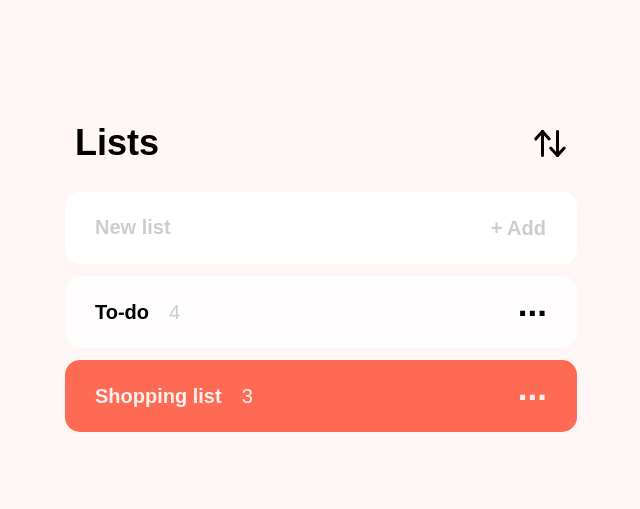
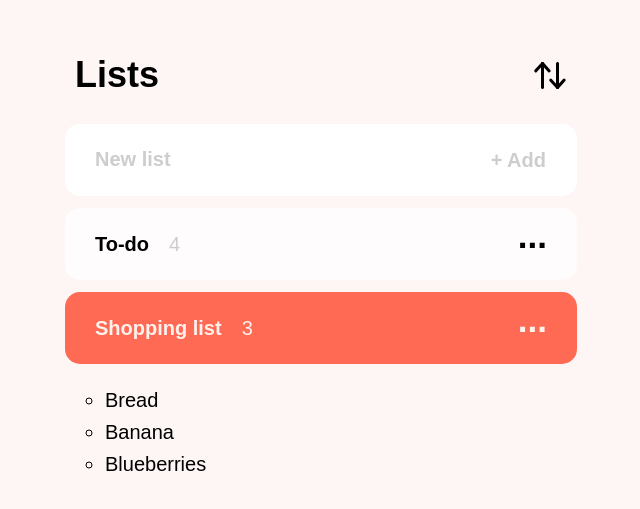
Before and after one commit to Quiddlee/React-To-Do-App, a React (Create React App) app: page / in a window 1280 px wide. Shown: the part 127-636 px from the top of the page, without its empty margins (319-959 px from the left). Built offline with nearby package versions, Linux system fonts and the light colour scheme; a web font is replaced by a local one.

Commit message:
refactor: change lists layout

```diff
--- a/src/components/Lists/ListItem.js
+++ b/src/components/Lists/ListItem.js
@@ -1,9 +1,15 @@
+import TodoList from './TodoList';
+
 export default function ListItem({ data: { id, title, todos } }) {
   return (
-    <li className={`item title ${id === 1 ? 'active' : ''}`}>
-      {title}
-      <span className="item__num-of-todos">{todos.length}</span>
-      <button className="button title item__more-btn">...</button>
+    <li className="item">
+      <div className={`heading ${id === 1 ? 'active' : ''}`}>
+        {title}
+        <span className="heading__num-of-todos">{todos.length}</span>
+        <button className="button title heading__more-btn">...</button>
+      </div>
+
+      {id === 1 && <TodoList todos={todos} />}
     </li>
   );
 }
--- /dev/null
+++ b/src/components/Lists/TodoList.js
@@ -0,0 +1,11 @@
+import TodoListItem from './TodoListItem';
+
+export default function TodoList({ todos }) {
+  return (
+    <ul className="todo-list">
+      {todos.map((todo) => (
+        <TodoListItem key={todo}>{todo}</TodoListItem>
+      ))}
+    </ul>
+  );
+}
--- /dev/null
+++ b/src/components/Lists/TodoListItem.js
@@ -0,0 +1,3 @@
+export default function TodoListItem({ children }) {
+  return <li className="todo-list__item">{children}</li>;
+}
--- a/src/index.css
+++ b/src/index.css
@@ -66,7 +66,7 @@ body {
 }
 
 .input,
-.item {
+.heading {
   border-radius: 1.5rem;
   padding: 2rem 3rem;
   min-height: 7.2rem;
@@ -132,17 +132,20 @@ body {
     row-gap: inherit;
 
     .item {
+      display: grid;
+      list-style: none;
+
+      .heading {
         display: flex;
         background-color: var(--color-tertiary);
-      list-style: none;
 
-      .item__num-of-todos {
+        .heading__num-of-todos {
           color: var(--color-grey-light);
           font-weight: 400;
           margin-left: 2rem;
         }
 
-      .item__more-btn {
+        .heading__more-btn {
           align-self: start;
           margin-left: auto;
           font-size: 3.5rem;
@@ -154,9 +157,18 @@ body {
         background-color: var(--color-primary);
         color: var(--color-text-light);
 
-      .item__num-of-todos {
+        .heading__num-of-todos {
           color: inherit;
         }
       }
     }
+
+    .todo-list {
+      padding: 2rem 4rem;
+
+      .todo-list__item {
+        font-weight: 400;
       }
+    }
+  }
+}
```
Lines whose indentation alone changed are shown as unchanged.
